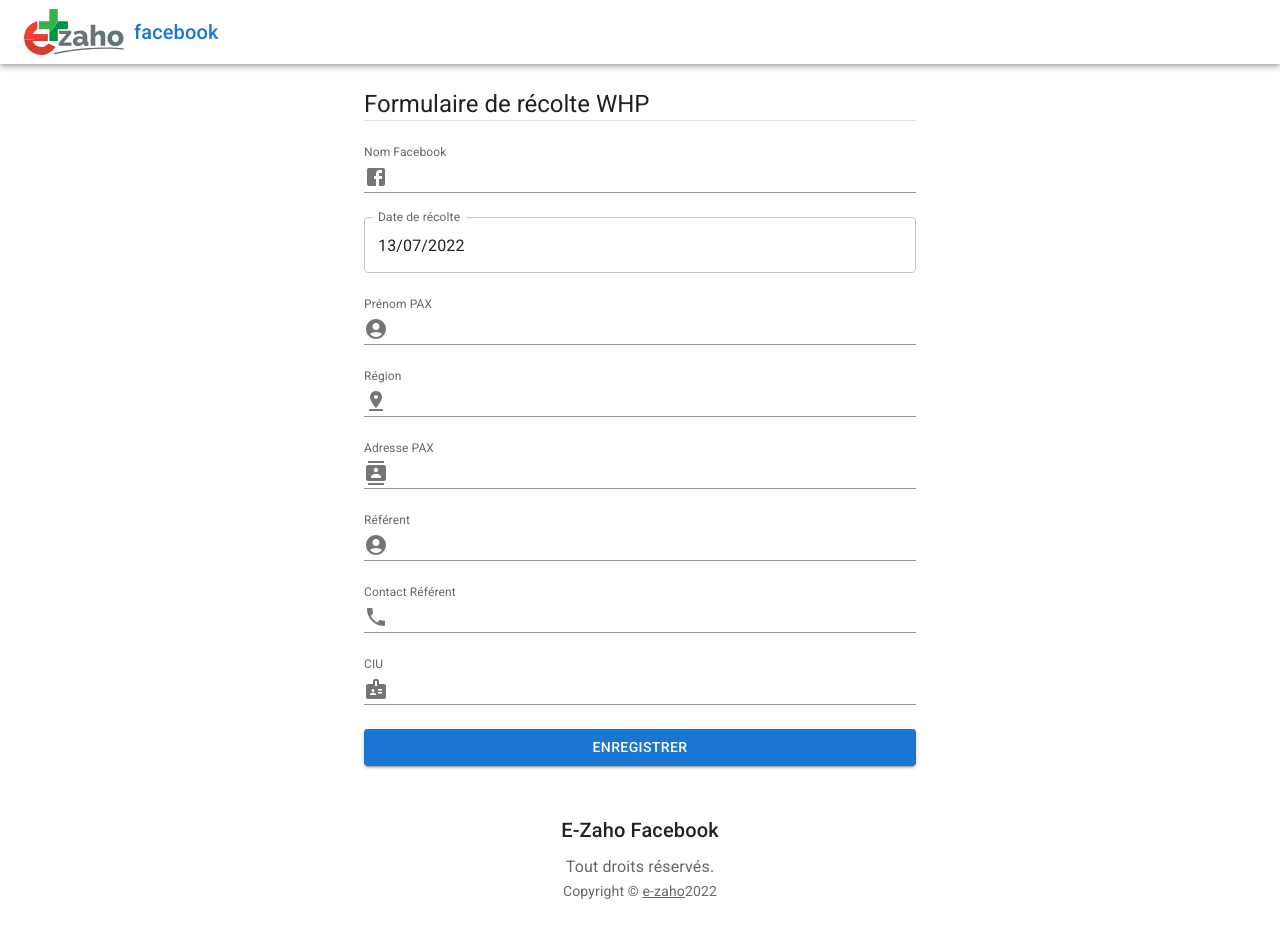
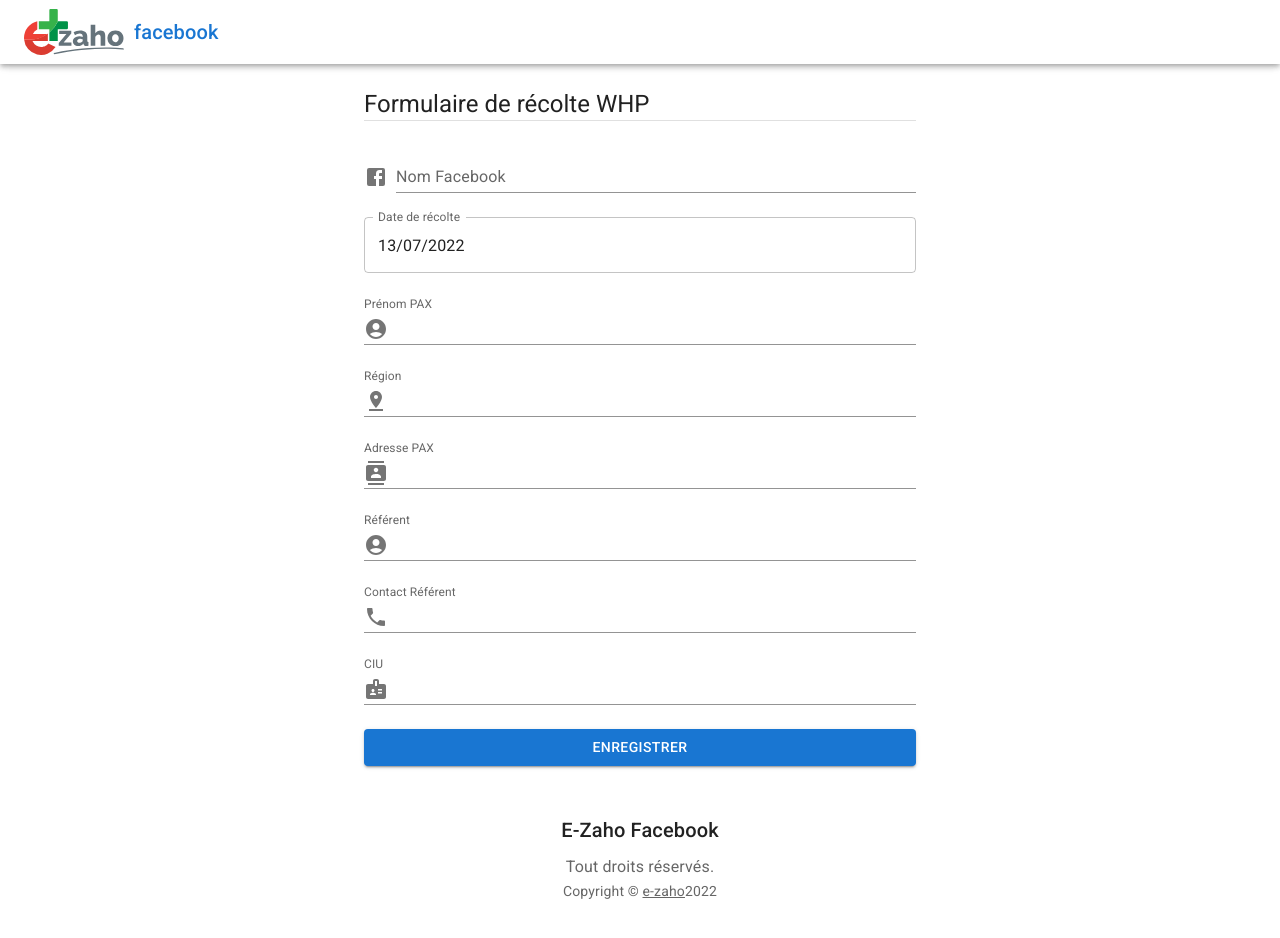
Before and after one commit to Davida-Natolotra/proto1-front-whp, a React (Create React App) app: page / in a window 1280 px wide. Shown: the top 938 px of the page. Built offline with nearby package versions, Linux system fonts and the light colour scheme.

Commit message:
Update a new layout

```diff
--- a/src/App.js
+++ b/src/App.js
@@ -72,18 +72,16 @@ export default function Formulaire() {
 					<Typography variant="h5">Formulaire de récolte WHP</Typography>
 					<Divider />
 					<Stack direction="column" spacing={3} sx={{ mt: 3 }}>
-						<TextField
-							id="nomFb"
-							label="Nom Facebook"
-							variant="standard"
-							InputProps={{
-								startAdornment: (
-									<InputAdornment position="start">
-										<FacebookIcon />
-									</InputAdornment>
-								),
-							}}
-						/>
+						<Box sx={{ display: "flex", alignItems: "flex-end" }}>
+							<FacebookIcon sx={{ color: "action.active", mr: 1, my: 0.5 }} />
+							<TextField
+								id="nomFb"
+								label="Nom Facebook"
+								variant="standard"
+								sx={{ width: "100%" }}
+							/>
+						</Box>
+
 						<LocalizationProvider
 							dateAdapter={AdapterDateFns}
 							adapterLocale={frLocale}
```
Also changed, not shown: firebase.json (added), 1 other file (tests, documents, lock files or other folders).
